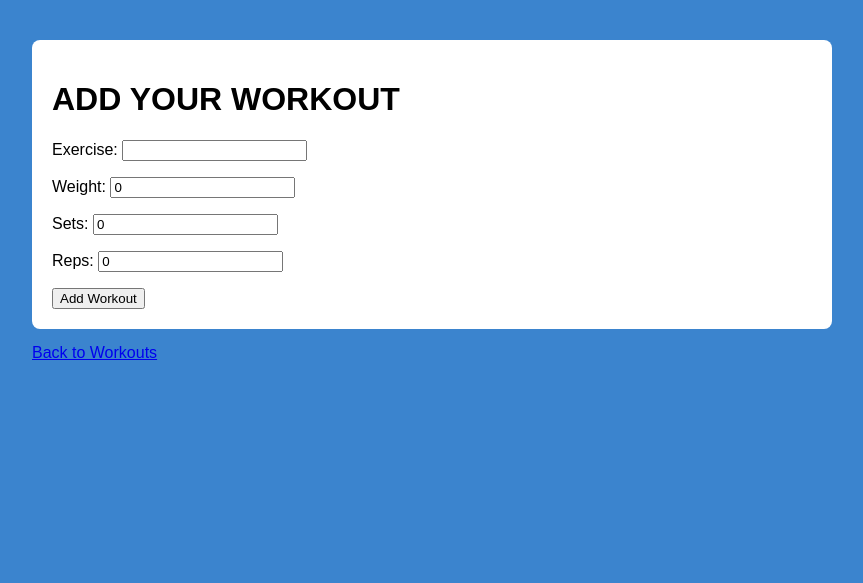
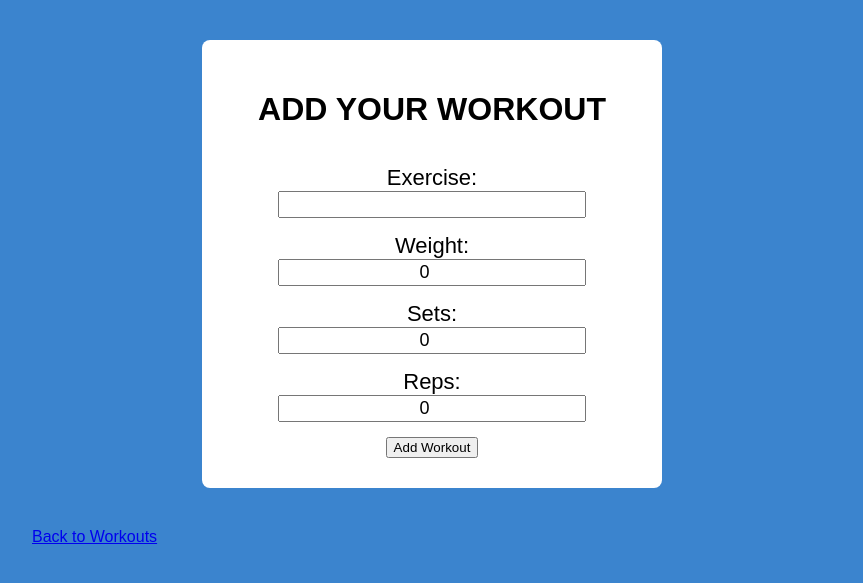
Before and after one commit to AbshirAli0/workout-logger, a Django app: page /workouts/new/ in a window 1280 px wide. Shown: the part 76-659 px from the top of the page, without its empty margins (208-1071 px from the left). Run offline with Django 5.2, Linux system fonts and the light colour scheme; the visitor is signed in with stand-in values (Sample User, id 1).

Commit message:
gave styles to center input fields

```diff
--- a/project_1/templates/workouts/workout_forms.html
+++ b/project_1/templates/workouts/workout_forms.html
@@ -16,7 +16,14 @@
 
     {% csrf_token  %}
     <h1>ADD YOUR WORKOUT</h1>
-    {{  form.as_p   }}
+    {% for field in form %}
+    <div class="field-wrapper">
+        {{field.label_tag}}
+        {{field}}
+    </div>
+    {% endfor %}
+
+
 
     <button type="submit">
         {% if object %}
--- a/project_1/workouts/static/workouts/css/styles.css
+++ b/project_1/workouts/static/workouts/css/styles.css
@@ -3,6 +3,9 @@ body {
     background-color: #3b84ce;
     margin: 0;
     padding: 0;
+
+
+
 }
 
 .container {
@@ -30,7 +33,34 @@ body {
 
 .card {
     background-color: white;
-    padding: 20px;
-    margin-bottom: 15px;
+    padding: 30px;
+    margin: 40px auto;
     border-radius: 8px;
+    max-width: 400px;
+
+    display: flex;
+    flex-direction: column;
+    align-items: center;
+    gap: 15px;
+
+
 }
+
+.field-wrapper {
+    font-size: 22px;
+
+    display: flex;
+    flex-direction: column;   /* label above input */
+    align-items: center;      /* center label + input */
+    width: 100%;
+    border-radius: 12px;
+}
+
+.card input,
+.card select,
+.card textarea {
+    font-size: 18px;
+    width: 80%;
+    max-width: 300px;
+    text-align: center;
+}
```
